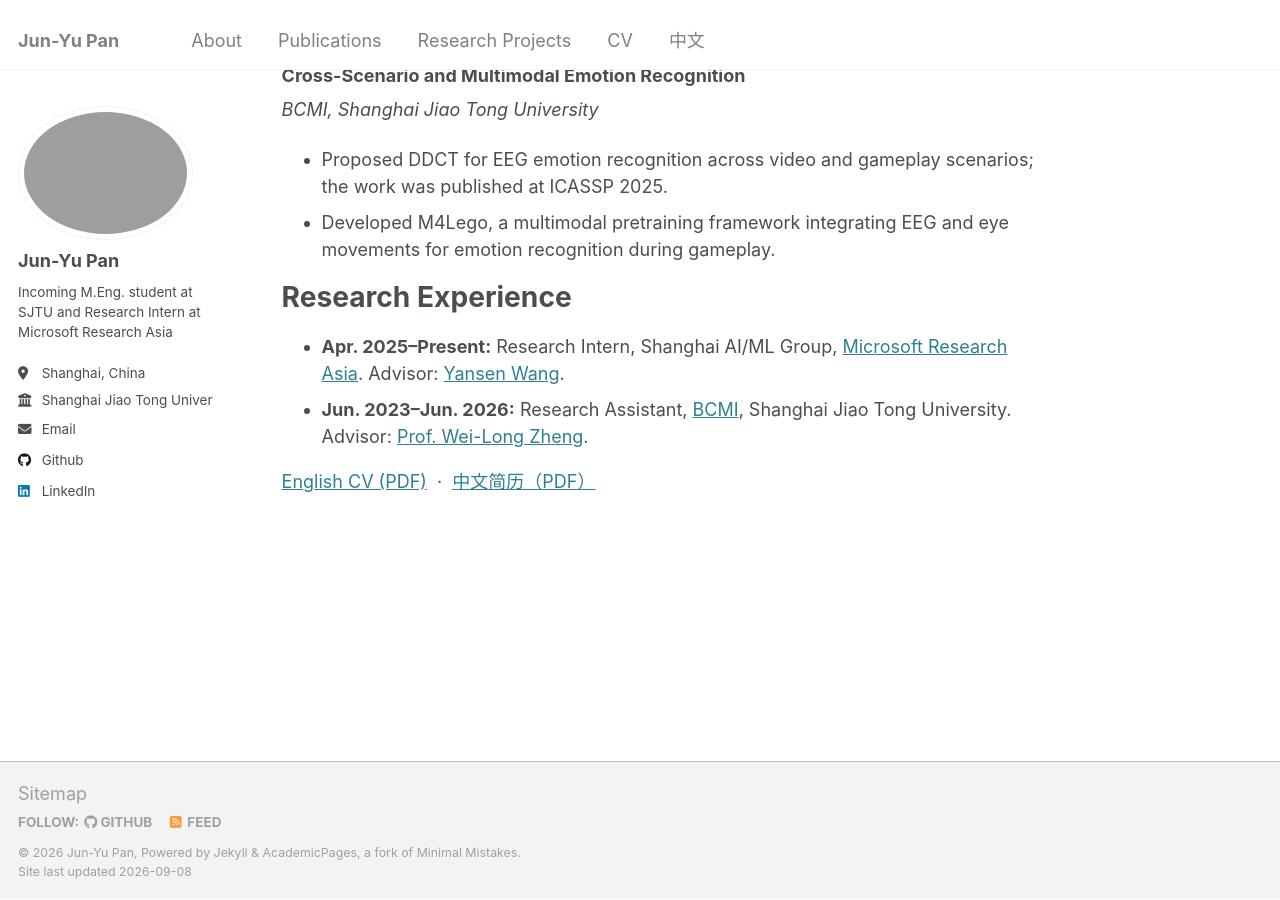
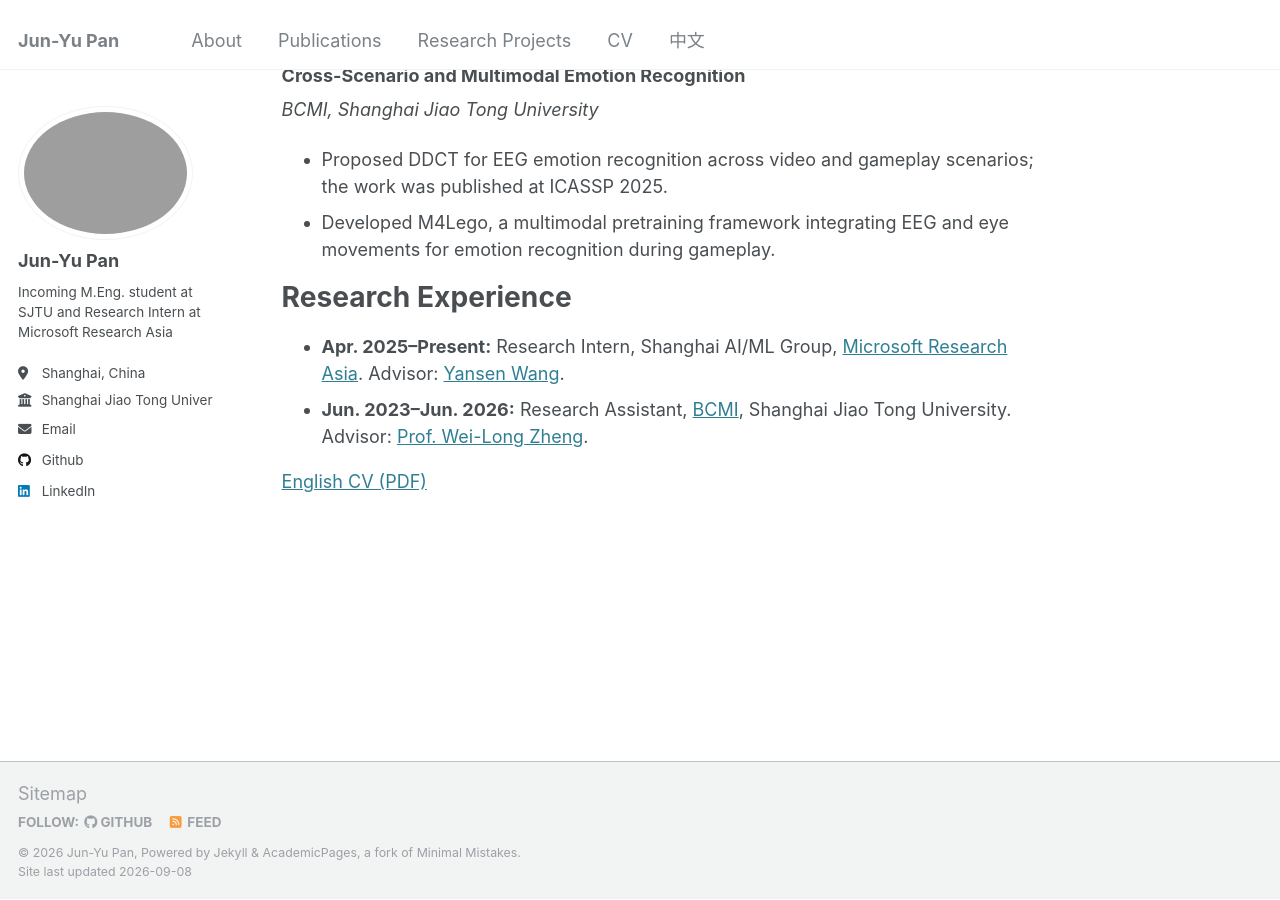
Before and after one commit to AlbertMentat/AlbertMentat.github.io, a Jekyll site: the page built from _pages/about.md, in a window 1280 px wide and 900 px high, scrolled down 2271 px. Built offline with Jekyll 4.4.1, drawn with Linux system fonts in a browser that asks for light colours.

Commit message:
Hide Chinese CV from homepages

```diff
--- a/_pages/about.md
+++ b/_pages/about.md
@@ -65,4 +65,4 @@ Research Experience
 - **Apr. 2025--Present:** Research Intern, Shanghai AI/ML Group, [Microsoft Research Asia](https://www.microsoft.com/en-us/research/lab/microsoft-research-asia/). Advisor: [Yansen Wang](https://www.microsoft.com/en-us/research/people/yansenwang/).
 - **Jun. 2023--Jun. 2026:** Research Assistant, [BCMI](https://bcmi.sjtu.edu.cn/), Shanghai Jiao Tong University. Advisor: [Prof. Wei-Long Zheng](https://weilongzheng.github.io/).
 
-[English CV (PDF)](/files/Jun-Yu_Pan_CV.pdf) &nbsp;·&nbsp; [中文简历（PDF）](/files/Jun-Yu_Pan_CV_ZH.pdf)
+[English CV (PDF)](/files/Jun-Yu_Pan_CV.pdf)
```
Also changed, not shown: _pages/about-zh.md (+1 -1 lines).
